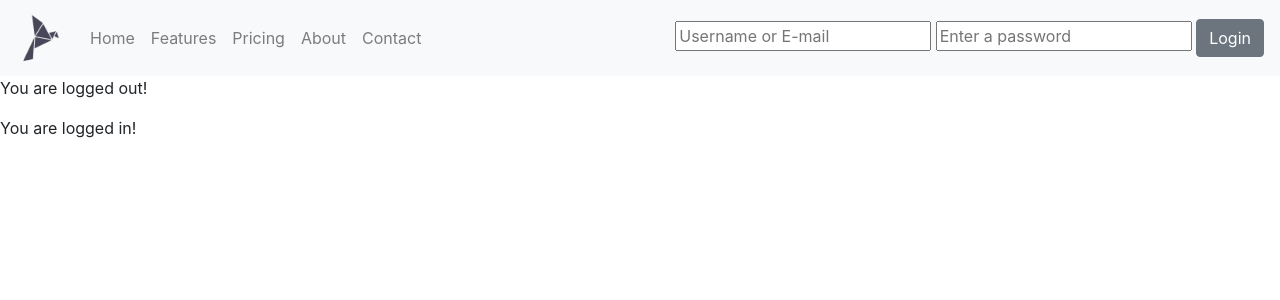
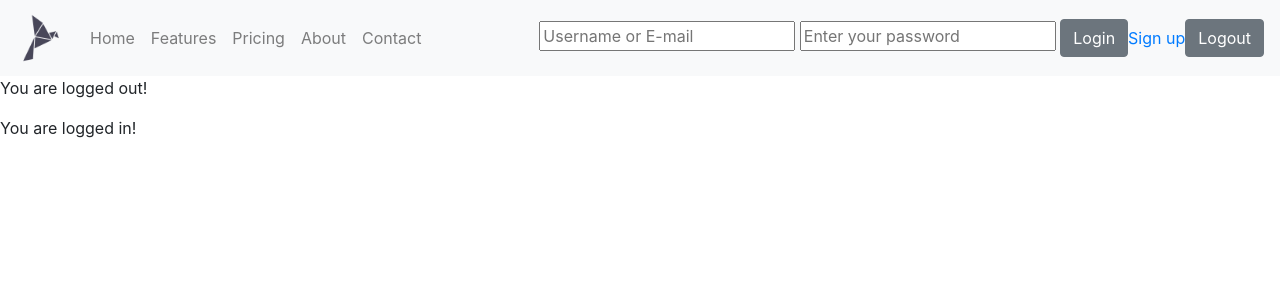
Before and after one commit to bowendevries/PHP-registerSystem, a PHP site: page / in a window 1280 px wide. Shown: the top 300 px of the page. Run offline with PHP 8.4, Linux system fonts and the light colour scheme.

Commit message:
Added the rest of the login/register system. without styling

```diff
--- a/header.php
+++ b/header.php
@@ -25,9 +25,14 @@
             </div>
 
             <form action="includes/login.php" method="post">
-            <input type="email" name="mailuid" placeholder="Username or E-mail">
-            <input type="password" name="pwd" placeholder="Enter a password">
-            <button type="submit" name="login-submit" class="btn btn-secondary">Login</button>
+              <input type="email" name="mailuid" placeholder="Username or E-mail">
+              <input type="password" name="pwd" placeholder="Enter your password">
+              <button type="submit" name="login-submit" class="btn btn-secondary">Login</button>
+            </form>
+                <a href="signup.php">Sign up</a>
+                <form action="includes/logout.php" method="post">
+                <button type="submit" name="logout-submit" class="btn btn-secondary">Logout</button>
+              </form>
         </nav>
     </header>
 
```
